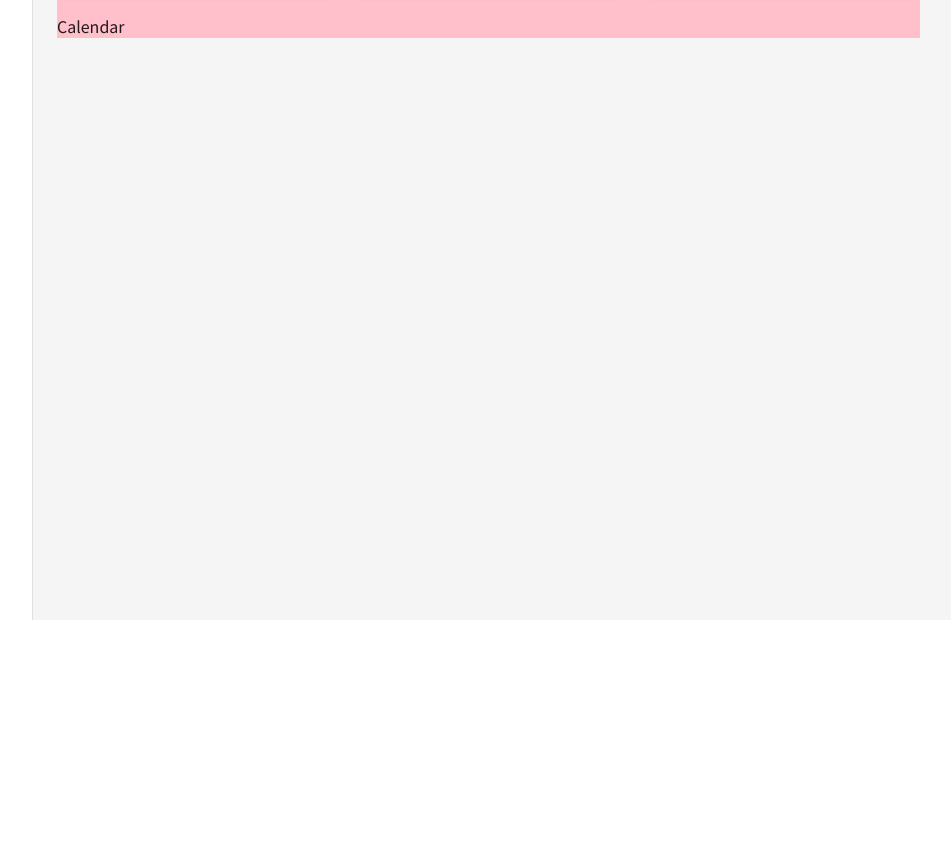
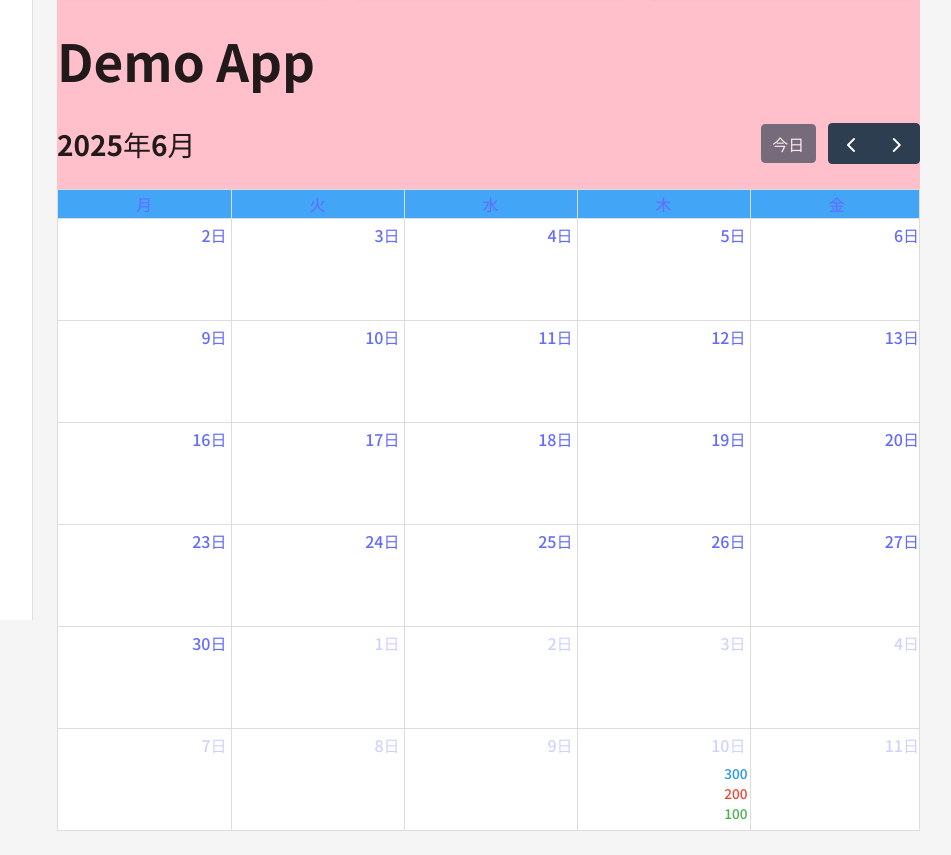
Before and after one commit to shun-radiation/udemy6_household-app, a React (Vite) app: page / in a window 1280 px wide. Shown: the part 180-1035 px from the top of the page, without its empty margins (207-1158 px from the left). Before the commit the page ends 800 px from the top, so only its background shows below. Built offline with nearby package versions, Linux system fonts and the light colour scheme; no server answers; the database is empty; a web font is replaced by a local one.

Commit message:
fullcaledarを導入

```diff
--- a/package.json
+++ b/package.json
@@ -12,6 +12,9 @@
   "dependencies": {
     "@emotion/react": "^11.14.0",
     "@emotion/styled": "^11.14.1",
+    "@fullcalendar/core": "^6.1.18",
+    "@fullcalendar/daygrid": "^6.1.18",
+    "@fullcalendar/react": "^6.1.18",
     "@mui/icons-material": "^7.1.2",
     "@mui/material": "^7.1.2",
     "date-fns": "^4.1.0",
--- /dev/null
+++ b/src/calendar.css
@@ -0,0 +1,42 @@
+/* aタグ */
+.fc-h-event {
+  background-color: transparent;
+  border: none;
+  text-align: right;
+  pointer-events: none; /* ポインターイベントを無視する */
+}
+
+/* カレンダーの背景色設定 */
+.fc-daygrid-body,
+.fc-day {
+  background-color: white; /* 背景色を白に設定 */
+}
+
+.fc-col-header-cell {
+  background-color: #42a5f5;
+  color: white; /* ヘッダーのテキスト色を白に設定 */
+}
+
+.fc .fc-daygrid-day-frame {
+  height: 100%;
+  min-height: 100px;
+}
+
+/* カスタムイベントの見た目ここから */
+.money {
+  white-space: nowrap; /* テキストを折り返さない */
+  overflow: hidden; /* はみ出したテキストを隠す */
+  text-overflow: ellipsis; /* はみ出したテキストの代わりに省略記号を表示 */
+}
+
+#event-income {
+  color: #2196f3;
+}
+
+#event-expense {
+  color: #f44336;
+}
+
+#event-balance {
+  color: #4caf50;
+}
--- a/src/components/Calendar.tsx
+++ b/src/components/Calendar.tsx
@@ -1,5 +1,51 @@
+import FullCalendar from '@fullcalendar/react';
+import dayGridPlugin from '@fullcalendar/daygrid';
+import jaLocale from '@fullcalendar/core/locales/ja';
+import type { EventContentArg } from '@fullcalendar/core/index.js';
+import '../calendar.css';
+
 const Calendar = () => {
-  return <div>Calendar</div>;
+  const events = [
+    {
+      title: 'Meeting',
+      start: '2025-07-10',
+      income: 300,
+      expense: 200,
+      balance: 100,
+    },
+  ];
+
+  const renderEventContent = (eventInfo: EventContentArg) => {
+    console.log(eventInfo);
+    console.log(eventInfo.event.extendedProps.income);
+
+    return (
+      <div>
+        <div className='money' id='event-income'>
+          {eventInfo.event.extendedProps.income}
+        </div>
+        <div className='money' id='event-expense'>
+          {eventInfo.event.extendedProps.expense}
+        </div>
+        <div className='money' id='event-balance'>
+          {eventInfo.event.extendedProps.balance}
+        </div>
+      </div>
+    );
+  };
+
+  return (
+    <div>
+      <h1>Demo App</h1>
+      <FullCalendar
+        locale={jaLocale}
+        plugins={[dayGridPlugin]}
+        initialView='dayGridMonth'
+        weekends={false}
+        events={events}
+        eventContent={renderEventContent}
+      />
+    </div>
+  );
 };
-
 export default Calendar;
--- a/src/components/MonthlySummary.tsx
+++ b/src/components/MonthlySummary.tsx
@@ -4,7 +4,6 @@ import ArrowDownwardIcon from '@mui/icons-material/ArrowDownward';
 import AccountBalanceIcon from '@mui/icons-material/AccountBalance';
 import { type Transaction } from '../types/index';
 import { financeCalculations } from '../utils/financeCalculation';
-import { ExpandTwoTone } from '@mui/icons-material';
 
 interface MonthlySummaryProps {
   monthlyTransactions: Transaction[];
```
Also changed, not shown: 1 other file (tests, documents, lock files or other folders).
